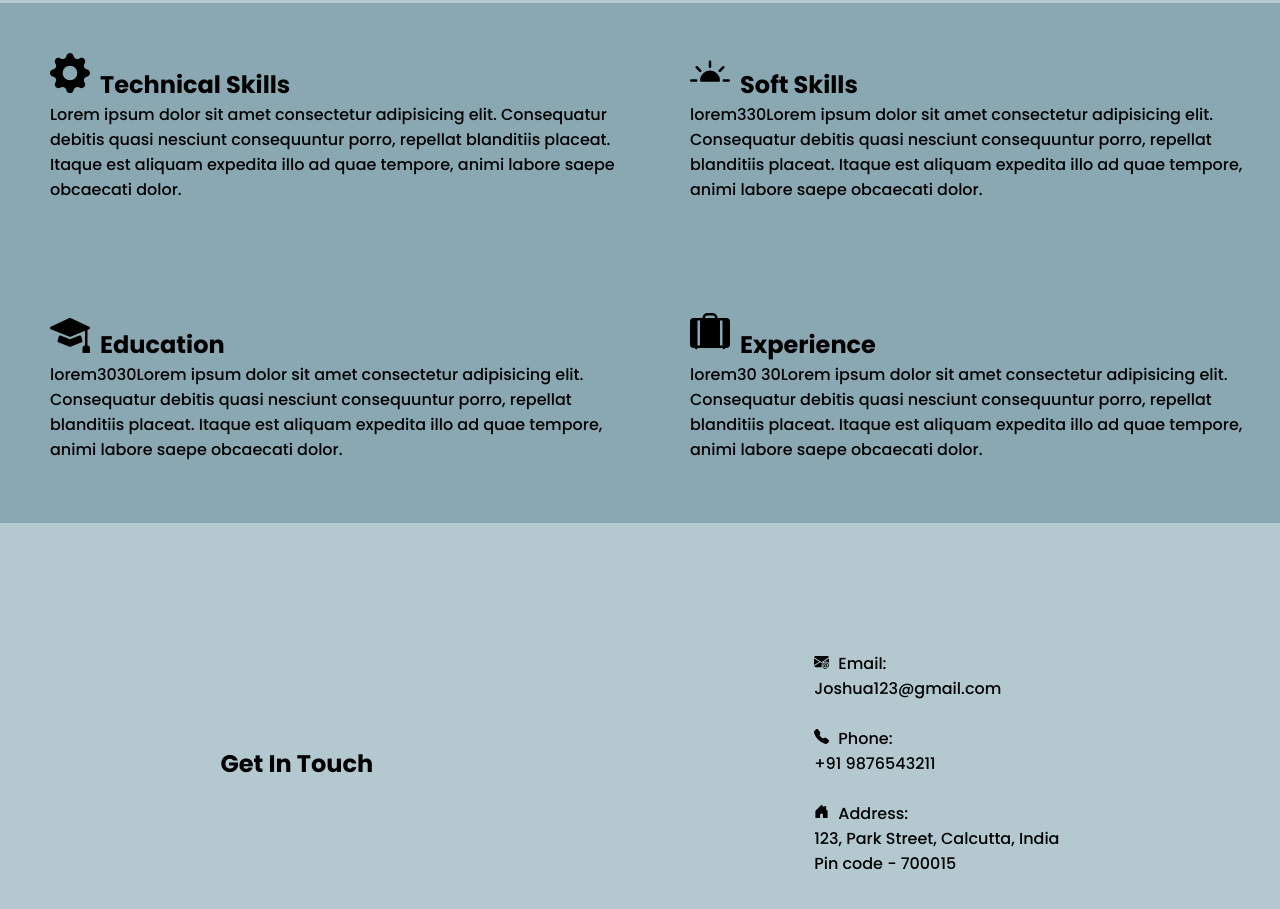
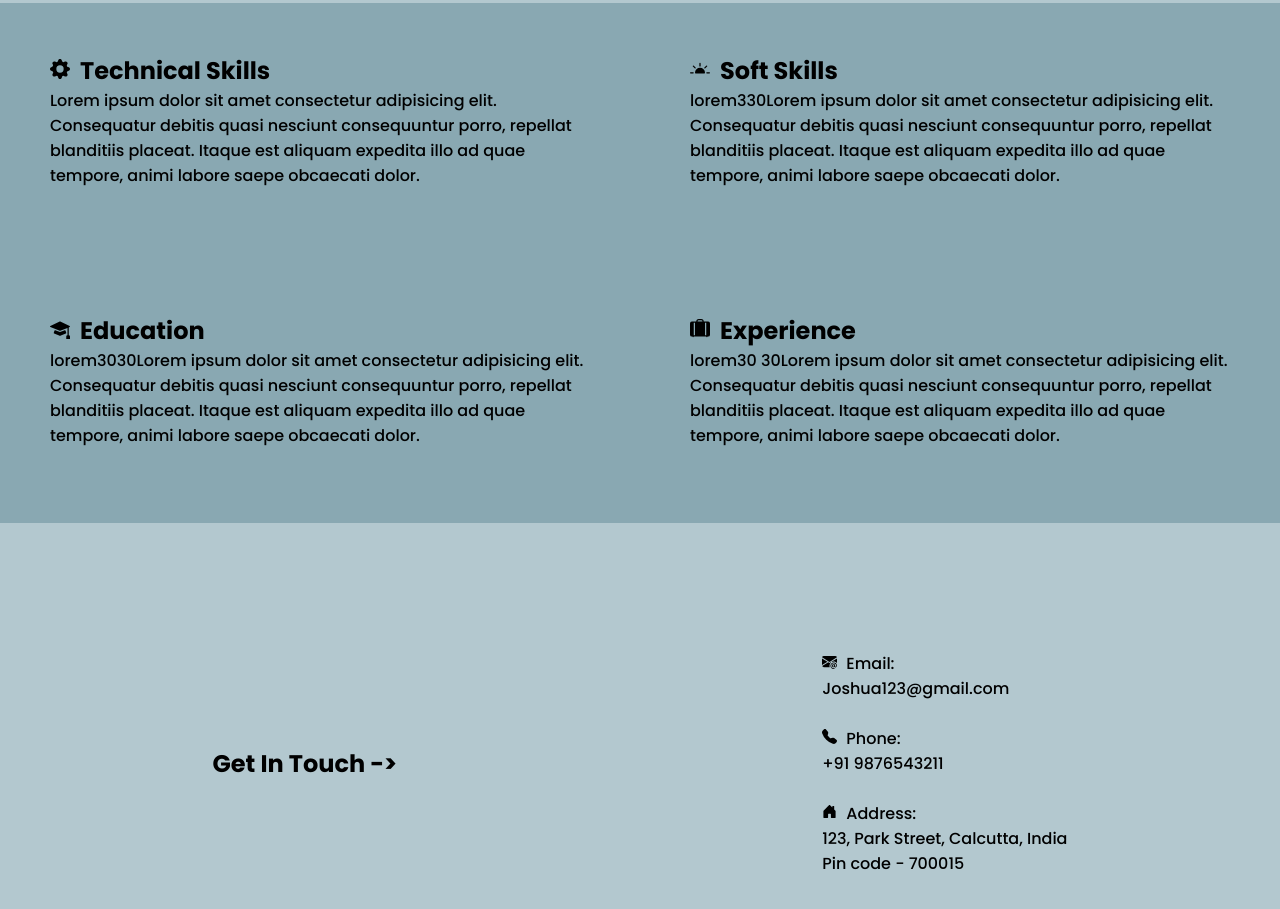
Before and after one commit to Joshua-Khan/Resum-, a plain HTML site: page index.html in a window 1280 px wide. Shown: the part 1097-2006 px from the top of the page. Drawn offline with Linux system fonts and the light colour scheme.

Commit message:
Improv on Version 4

```diff
--- a/index.html
+++ b/index.html
@@ -139,7 +139,7 @@
   <!-- Contact-me-section -->
   <section class="contact-me-section">
     <div class="contact-me-container1 contact-me-header1">
-      <h2 class="get-in-touch">Get In Touch</h2>
+      <h2 class="get-in-touch">Get In Touch -></h2>
       <h2 class="get-in-touch-mobile">Contact Me</h2>
     </div>
     <div class="contact-me-container2">
--- a/style.css
+++ b/style.css
@@ -40,7 +40,7 @@ body {
     text-decoration: none;
     color: black;
 }
-.bi{
+.bi-list {
     height: 40px;
     width: 40px;
 }
@@ -99,7 +99,13 @@ body {
     }
 }
 
-/* about-me-section */
+@media (min-width: 350px) and (max-width: 613px){
+    .title-section{
+        background-size: 500px 800px;
+    }
+}
+
+/* about-me-section(1) */
 .about-me-container1{
     padding: 30px 0;
     height: 40vh;
@@ -130,6 +136,8 @@ svg{
     height: 20px;
     width: 20px;
 }
+
+/* about-me-section(2) */
 .about-me-container2{
     height: 65vh;
     width: 100%;
@@ -141,7 +149,7 @@ svg{
 }
 
 .about-me-container2 .about-me-grid{
-    padding: 3.125rem 0 0 3.125rem;
+    padding: 3.125rem 3.125rem 0 3.125rem;
 }
 /* .about-me-grid h2{
     display: flex;
```
